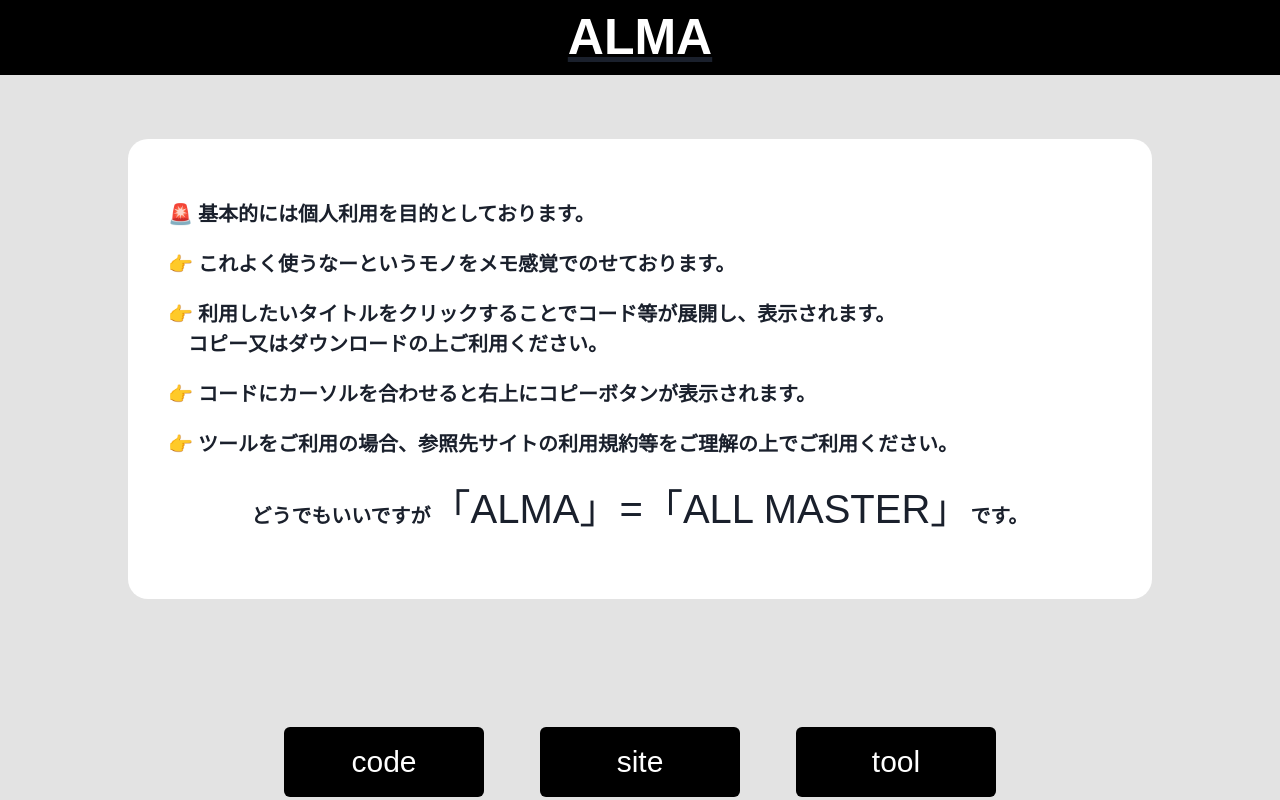
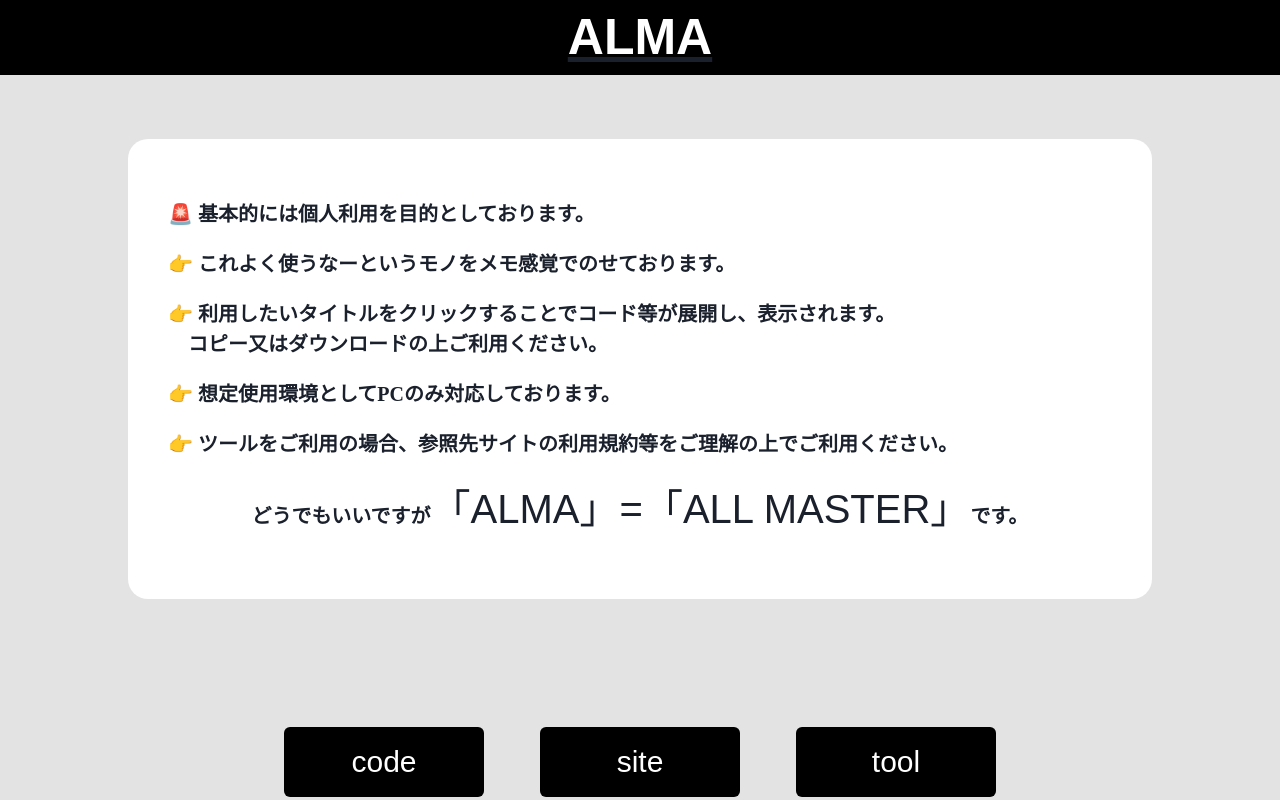
Before and after one commit to Noracham/ALMA-by-React, a Next.js app in the folder alma/: page / in a window 1280 px wide. Built offline with nearby package versions, Linux system fonts and the light colour scheme; no server answers.

Commit message:
文言の変更

```diff
--- a/alma/src/pages/index.tsx
+++ b/alma/src/pages/index.tsx
@@ -38,9 +38,7 @@ export default function Home() {
             <br />
             &nbsp;&nbsp;&nbsp;&nbsp;コピー又はダウンロードの上ご利用ください。
           </Box>
-          <Box mt={"20px"}>
-            👉 コードにカーソルを合わせると右上にコピーボタンが表示されます。
-          </Box>
+          <Box mt={"20px"}>👉 想定使用環境としてPCのみ対応しております。</Box>
           <Box mt={"20px"}>
             👉
             ツールをご利用の場合、参照先サイトの利用規約等をご理解の上でご利用ください。
```
